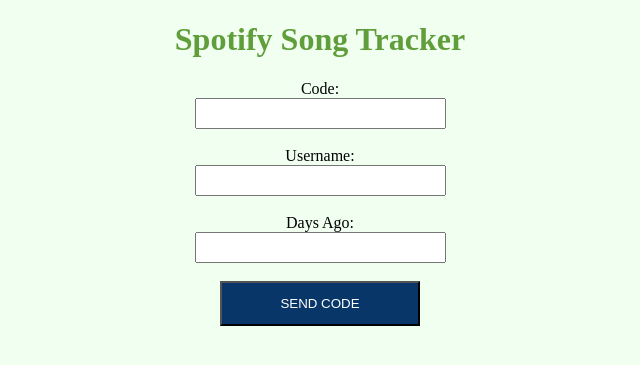
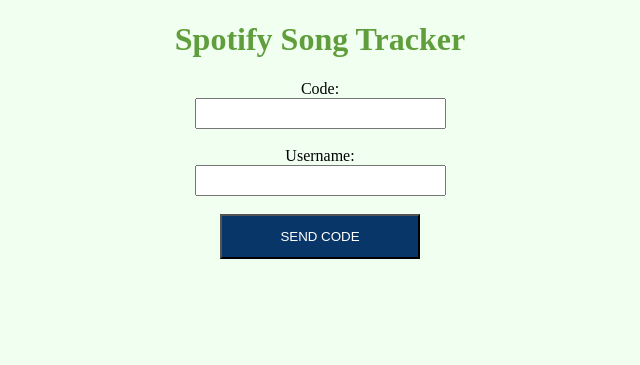
Before and after one commit to sebasalvarez13/spotify-data-pipeline, a Flask app: page /callback in a window 1280 px wide. Shown: the top 365 px of the page, without its empty margins (320-960 px from the left). Run offline with Flask 2, Linux system fonts and the light colour scheme; data that the repository does not hold is empty; parts of the project's set-up code (start-up, migrations or seed data) failed here and were passed over.

Commit message:
Remove Days Ago input box

```diff
--- a/templates/callback.html
+++ b/templates/callback.html
@@ -12,7 +12,6 @@
             <form action="/getsongs" autocomplete="on" method="POST" enctype="multipart/form-data">
                 Code:<br> <input type="text" name="code"><br><br>
                 Username:<br> <input type="text" name="user_name"><br><br>
-                Days Ago:<br> <input type="number" name="days_ago"><br><br>
                 <button type="submit">SEND CODE</button>
             </form>
         </center>
```
